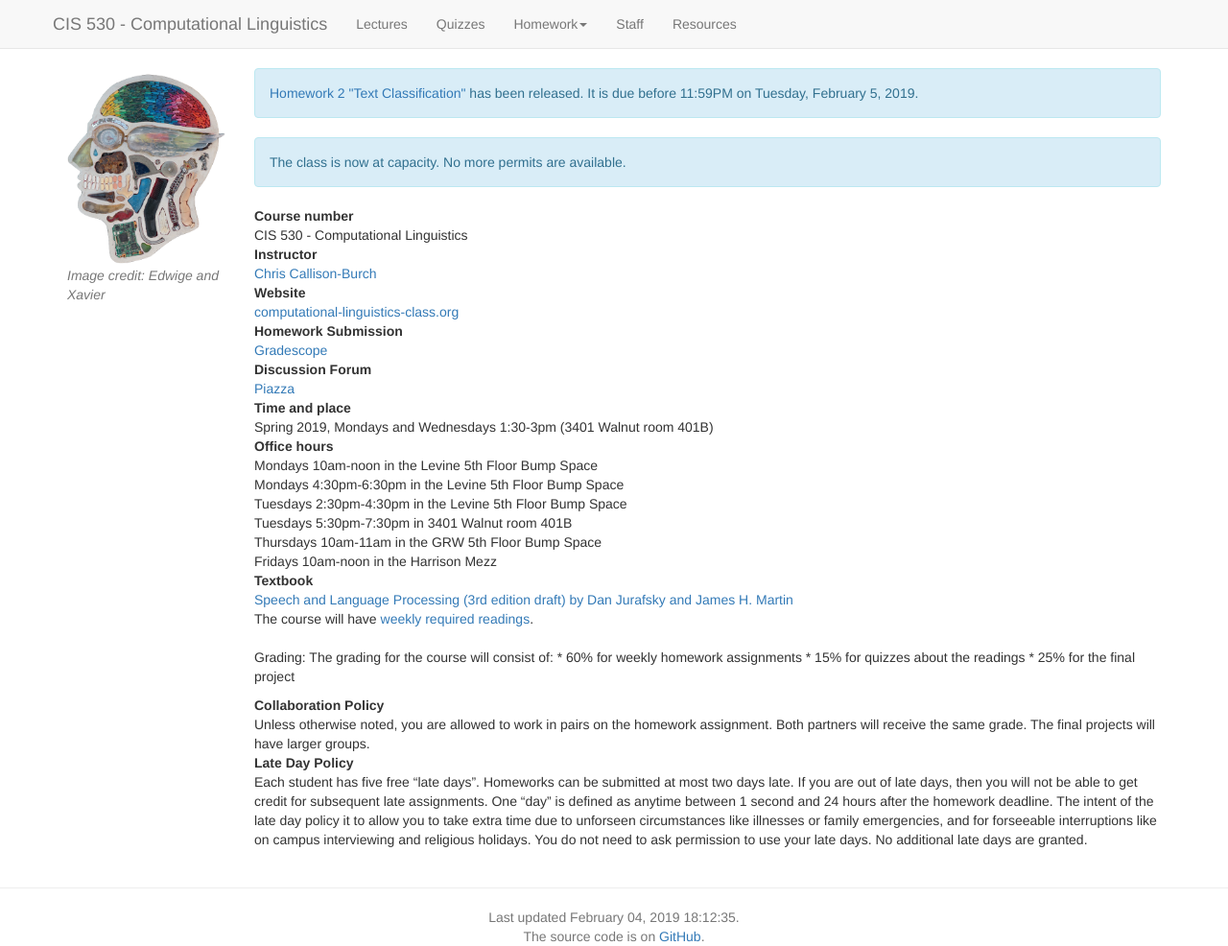
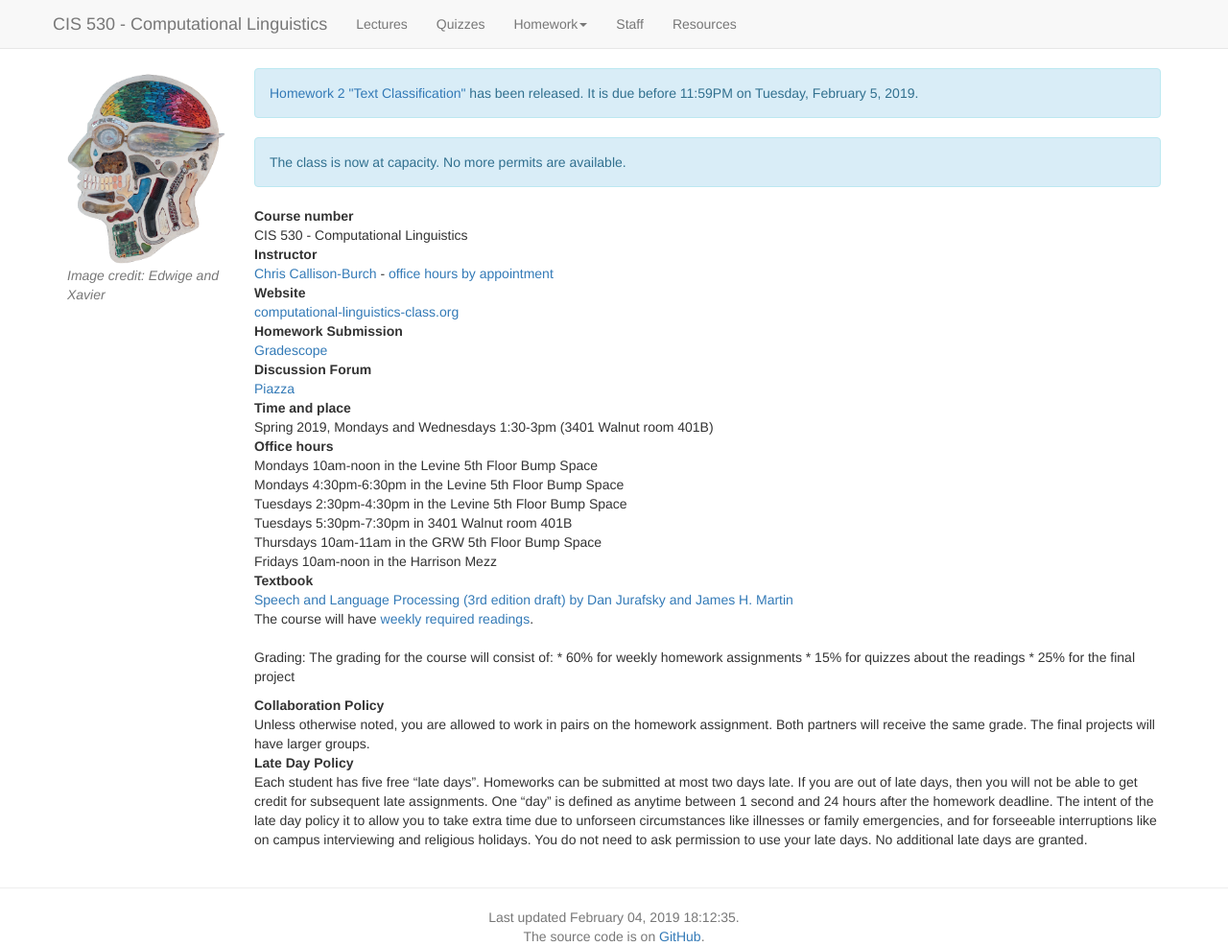
Before and after one commit to computational-linguistics-class/computational-linguistics-class.github.io, a Jekyll site: the page built from index.md, in a window 1280 px wide. Shown: the whole page at 96% size. Built offline with Jekyll 4.4.1, drawn with Linux system fonts in a browser that asks for light colours; nearby versions of some CDN libraries; a script that is not in the unit is left out.

Commit message:
Link to CCB's office hours booking form

```diff
--- a/index.md
+++ b/index.md
@@ -43,7 +43,7 @@ Course number
 : CIS 530 - Computational Linguistics
 
 Instructor
-: [Chris Callison-Burch](http://www.cis.upenn.edu/~ccb/)
+: [Chris Callison-Burch](http://www.cis.upenn.edu/~ccb/) - [office hours by appointment](ccb-office-hours.youcanbook.me)
 
 Website
 : [computational-linguistics-class.org](http://computational-linguistics-class.org/)
```
